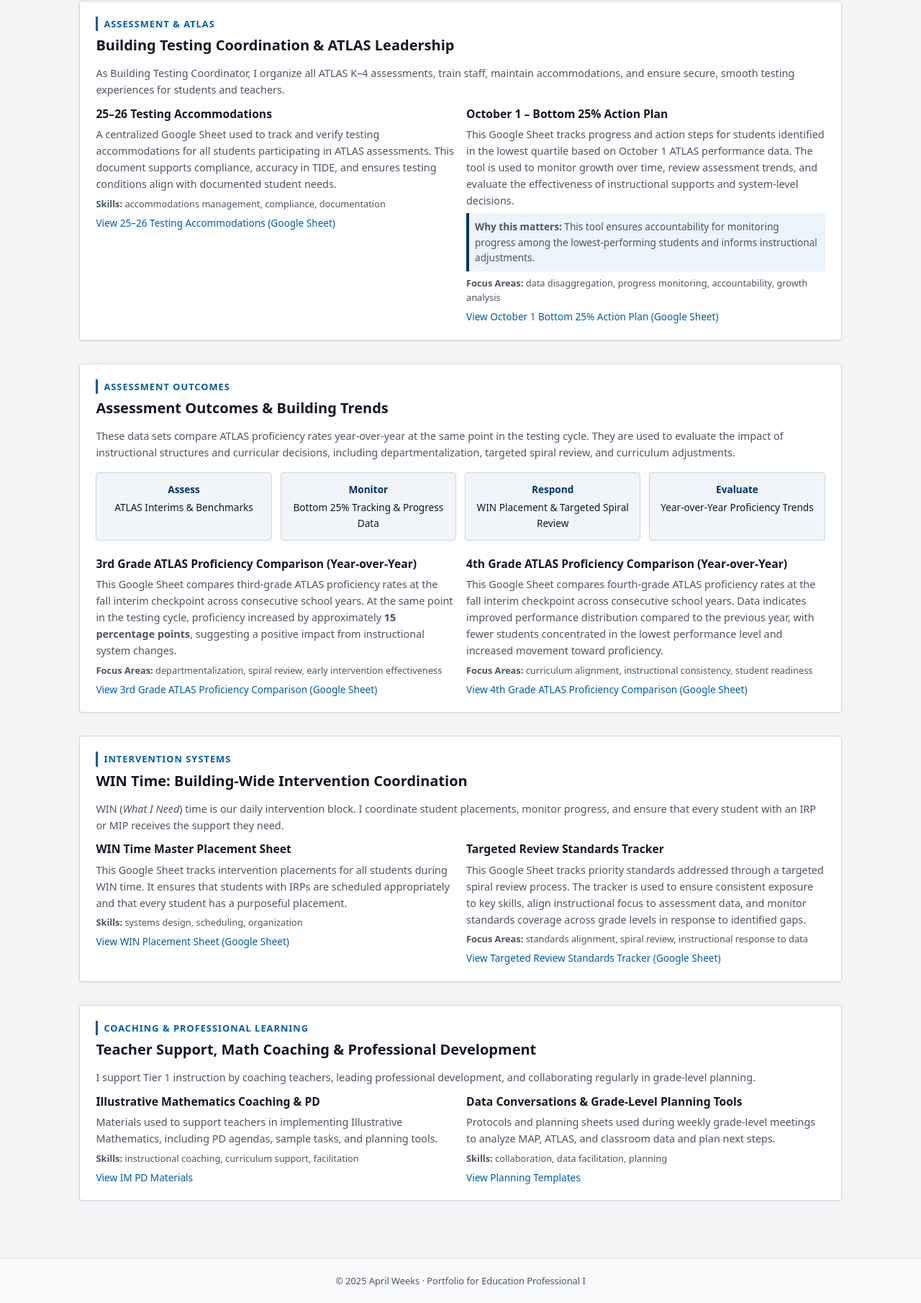
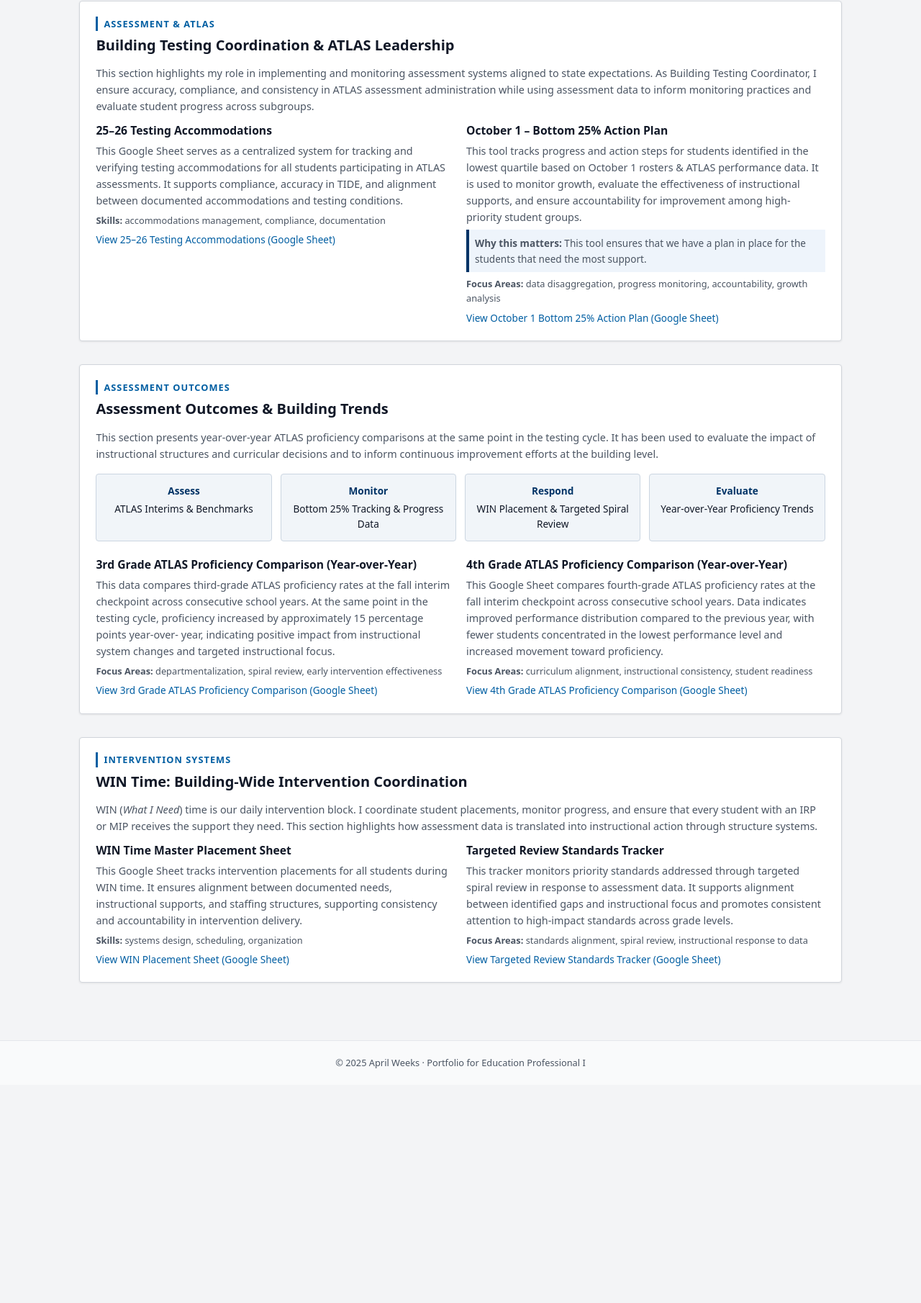
Before and after one commit to aeweeks14/aprilweeks-portfolio, a plain HTML site: page index.html in a window 1280 px wide. Shown: the part 771-2581 px from the top of the page at 72% size. After the commit the page ends 2278 px from the top, so only its background shows below. Drawn offline with Linux system fonts and the light colour scheme.

Commit message:
Update index.html

```diff
--- a/index.html
+++ b/index.html
@@ -348,9 +348,11 @@
         <div class="pill-heading">Assessment & ATLAS</div>
         <h2 class="section-title">Building Testing Coordination & ATLAS Leadership</h2>
         <p class="tagline">
-          As Building Testing Coordinator, I organize all ATLAS K–4 assessments,
-          train staff, maintain accommodations, and ensure secure, smooth testing
-          experiences for students and teachers.
+          This section highlights my role in implementing and monitoring assessment
+          systems aligned to state expectations. As Building Testing Coordinator, I ensure
+          accuracy, compliance, and consistency in ATLAS assessment administration while
+          using assessment data to inform monitoring practices and evaluate student
+          progress across subgroups.
         </p>
 
         <div class="artifact-grid">
@@ -358,10 +360,10 @@
 <div class="artifact-card">
   <h3>25–26 Testing Accommodations</h3>
   <p>
-    A centralized Google Sheet used to track and verify testing accommodations
-    for all students participating in ATLAS assessments. This document supports
-    compliance, accuracy in TIDE, and ensures testing conditions align with
-    documented student needs.
+    This Google Sheet serves as a centralized system for tracking and verifying
+    testing accommodations for all students participating in ATLAS assessments. It
+    supports compliance, accuracy in TIDE, and alignment between documented
+    accommodations and testing conditions.
   </p>
   <div class="artifact-meta">
     <strong>Skills:</strong> accommodations management, compliance, documentation
@@ -376,13 +378,13 @@
           <div class="artifact-card">
   <h3>October 1 – Bottom 25% Action Plan</h3>
   <p>
-    This Google Sheet tracks progress and action steps for students identified
-    in the lowest quartile based on October 1 ATLAS performance data. The tool
-    is used to monitor growth over time, review assessment trends, and evaluate
-    the effectiveness of instructional supports and system-level decisions.
+    This tool tracks progress and action steps for students identified
+    in the lowest quartile based on October 1 rosters & ATLAS performance data. It is
+    used to monitor growth, evaluate the effectiveness of instructional supports, and
+    ensure accountability for improvement among high-priority student groups.
     <p style="background:#eef4fb; padding:0.5rem; border-left:4px solid #003366; font-size:0.85rem;">
-  <strong>Why this matters:</strong> This tool ensures accountability for monitoring
-  progress among the lowest-performing students and informs instructional adjustments.
+  <strong>Why this matters:</strong> This tool ensures that we have a plan in place for
+      the students that need the most support.
 </p>
 
   </p>
@@ -405,10 +407,10 @@
     <div class="pill-heading">Assessment Outcomes</div>
     <h2 class="section-title">Assessment Outcomes & Building Trends</h2>
     <p class="tagline">
-      These data sets compare ATLAS proficiency rates year-over-year at the same
-      point in the testing cycle. They are used to evaluate the impact of
-      instructional structures and curricular decisions, including
-      departmentalization, targeted spiral review, and curriculum adjustments.
+      This section presents year-over-year ATLAS proficiency comparisons at the same
+      point in the testing cycle. It has been used to evaluate the impact of
+      instructional structures and curricular decisions and to inform continuous
+      improvement efforts at the building level.
     </p>
     <div class="cycle">
   <div class="cycle-step">
@@ -436,11 +438,11 @@
       <div class="artifact-card">
         <h3>3rd Grade ATLAS Proficiency Comparison (Year-over-Year)</h3>
         <p>
-          This Google Sheet compares third-grade ATLAS proficiency rates at the
-          fall interim checkpoint across consecutive school years.
-          At the same point in the testing cycle, proficiency increased by
-          approximately <strong>15 percentage points</strong>, suggesting a
-          positive impact from instructional system changes.
+          This data compares third-grade ATLAS proficiency rates at the fall interim
+          checkpoint across consecutive school years. At the same point in the testing
+          cycle, proficiency increased by approximately 15 percentage points year-over-
+          year, indicating positive impact from instructional system changes and targeted
+          instructional focus.
         </p>
         <div class="artifact-meta">
           <strong>Focus Areas:</strong> departmentalization, spiral review,
@@ -489,7 +491,8 @@
         <p class="tagline">
           WIN (<em>What I Need</em>) time is our daily intervention block. I coordinate
           student placements, monitor progress, and ensure that every student with an IRP
-          or MIP receives the support they need.
+          or MIP receives the support they need. This section highlights how assessment
+          data is translated into instructional action through structure systems.
         </p>
 
         <div class="artifact-grid">
@@ -497,8 +500,9 @@
   <h3>WIN Time Master Placement Sheet</h3>
   <p>
     This Google Sheet tracks intervention placements for all students during
-    WIN time. It ensures that students with IRPs are scheduled appropriately
-    and that every student has a purposeful placement.
+    WIN time. It ensures alignment between documented needs, instructional
+    supports, and staffing structures, supporting consistency and accountability
+    in intervention delivery.
   </p>
   <div class="artifact-meta">
     <strong>Skills:</strong> systems design, scheduling, organization
@@ -514,10 +518,10 @@
          <div class="artifact-card">
   <h3>Targeted Review Standards Tracker</h3>
   <p>
-    This Google Sheet tracks priority standards addressed through a targeted
-    spiral review process. The tracker is used to ensure consistent exposure
-    to key skills, align instructional focus to assessment data, and monitor
-    standards coverage across grade levels in response to identified gaps.
+    This tracker monitors priority standards addressed through targeted
+    spiral review in response to assessment data. It supports alignment
+    between identified gaps and instructional focus and promotes
+    consistent attention to high-impact standards across grade levels.
   </p>
   <div class="artifact-meta">
     <strong>Focus Areas:</strong> standards alignment, spiral review,
@@ -531,50 +535,6 @@
 </div>
     </section>
 
-
-    <!-- PD & COACHING -->
-    <section id="pd">
-      <div class="card">
-        <div class="pill-heading">Coaching & Professional Learning</div>
-        <h2 class="section-title">Teacher Support, Math Coaching & Professional Development</h2>
-        <p class="tagline">
-          I support Tier 1 instruction by coaching teachers, leading professional
-          development, and collaborating regularly in grade-level planning.
-        </p>
-
-        <div class="artifact-grid">
-          <div class="artifact-card">
-            <h3>Illustrative Mathematics Coaching & PD</h3>
-            <p>
-              Materials used to support teachers in implementing Illustrative Mathematics,
-              including PD agendas, sample tasks, and planning tools.
-            </p>
-            <div class="artifact-meta">
-              <strong>Skills:</strong> instructional coaching, curriculum support, facilitation
-            </div>
-            <div class="artifact-links">
-              <!-- Replace # with link to IM PD slides or docs -->
-              <a href="#" target="_blank">View IM PD Materials</a>
-            </div>
-          </div>
-
-          <div class="artifact-card">
-            <h3>Data Conversations & Grade-Level Planning Tools</h3>
-            <p>
-              Protocols and planning sheets used during weekly grade-level meetings
-              to analyze MAP, ATLAS, and classroom data and plan next steps.
-            </p>
-            <div class="artifact-meta">
-              <strong>Skills:</strong> collaboration, data facilitation, planning
-            </div>
-            <div class="artifact-links">
-              <!-- Replace # with link to planning/data conversation tools -->
-              <a href="#" target="_blank">View Planning Templates</a>
-            </div>
-          </div>
-        </div>
-      </div>
-    </section>
   </main>
 
   <footer>
```
